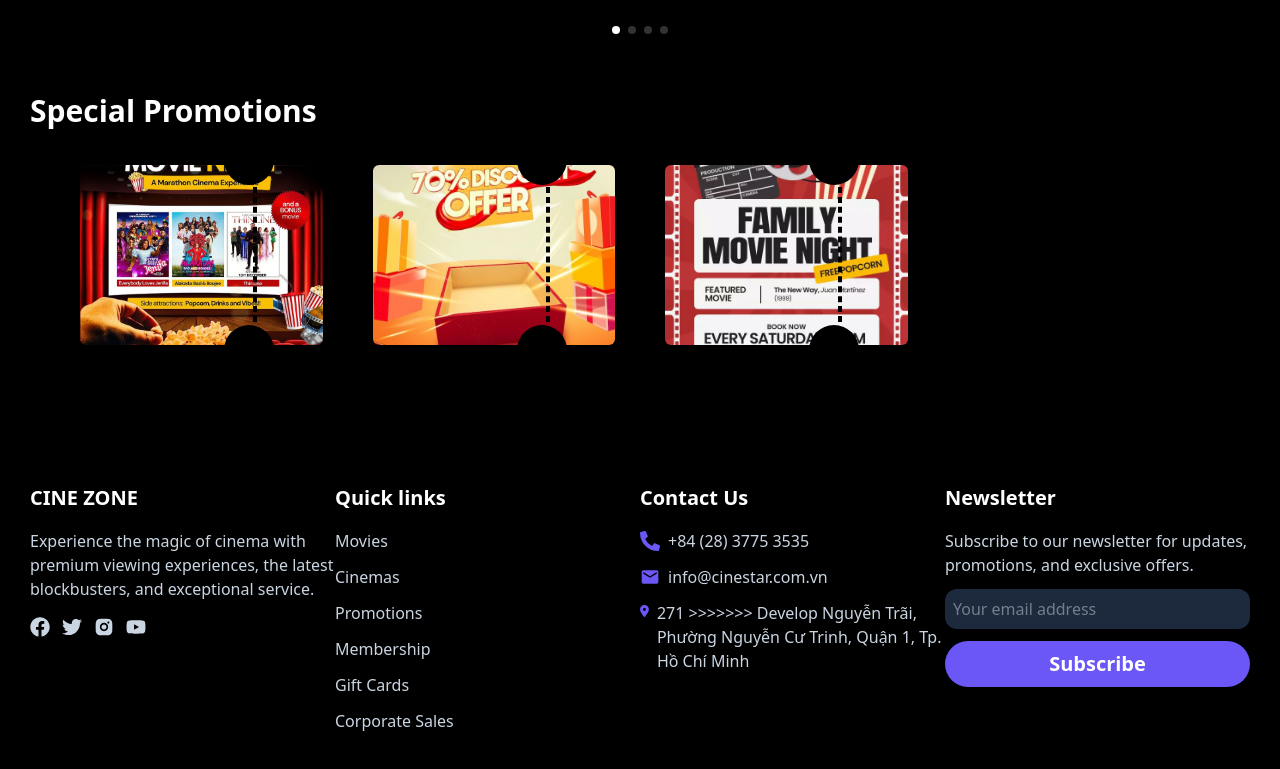
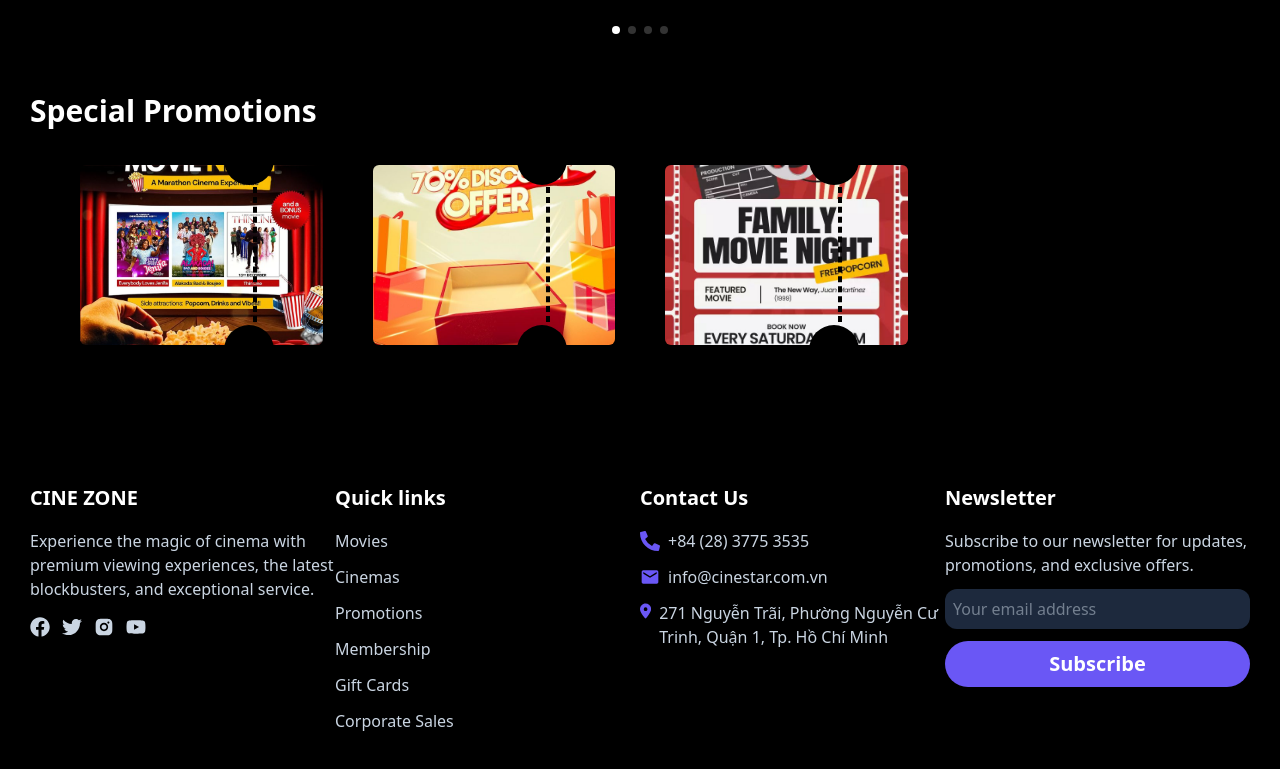
Before and after one commit to KhietNDL/Cinezone-be, a React (Vite) app in the folder frontend/: page / in a window 1280 px wide. Shown: the part 1954-2723 px from the top of the page. Built offline with nearby package versions, Linux system fonts and the light colour scheme; no server answers.

Commit message:
fix conflict in Develop v2

```diff
--- a/frontend/src/layouts/User/component/Footer.jsx
+++ b/frontend/src/layouts/User/component/Footer.jsx
@@ -95,7 +95,7 @@ const Footer = () => {
           </div>
           <div className="flex items-start space-x-2">
             <FaLocationDot size={20} color="#6a57f5" className="mr-2" /> 271
->>>>>>> Develop
+
             Nguyễn Trãi, Phường Nguyễn Cư Trinh, Quận 1, Tp. Hồ Chí Minh
           </div>
         </div>
```
